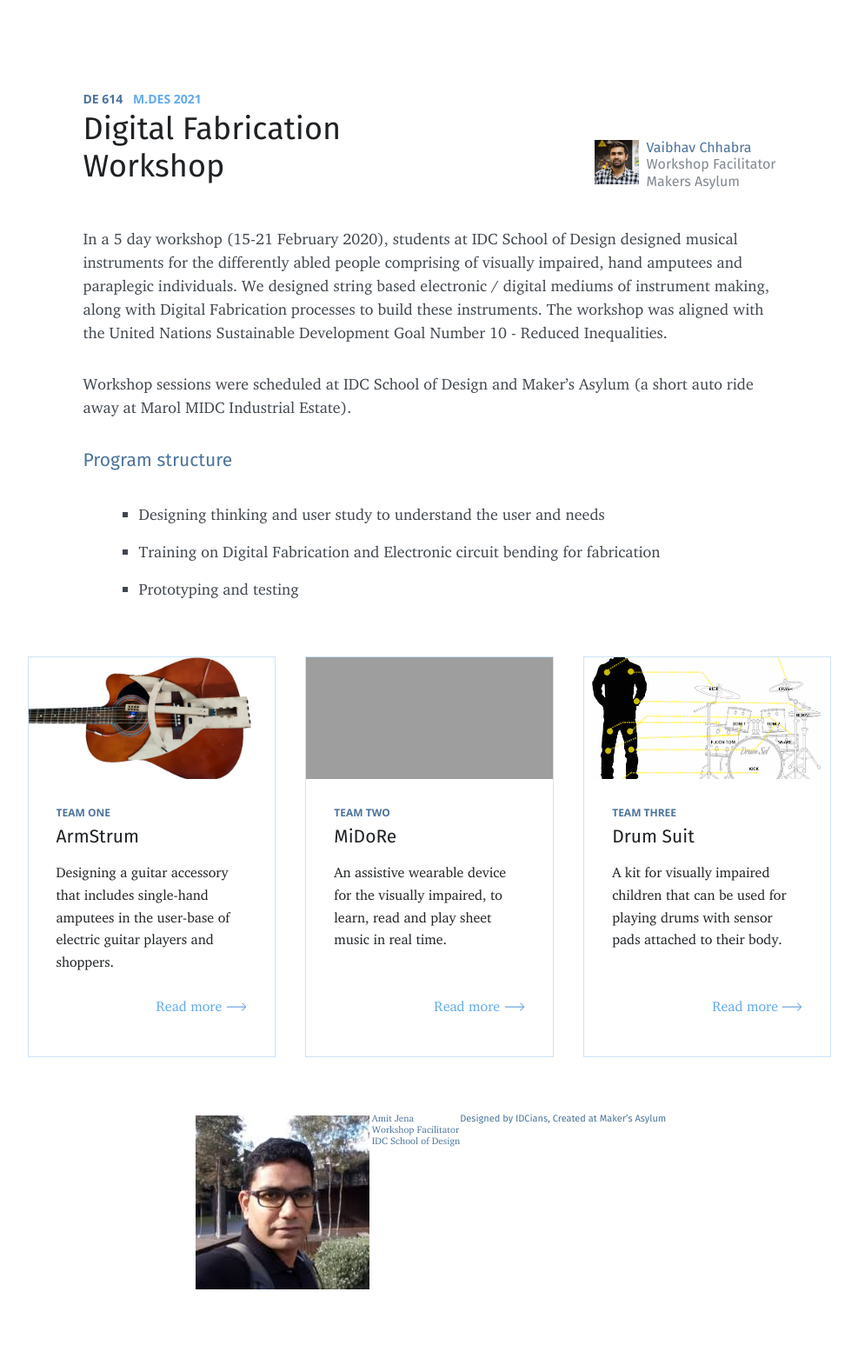
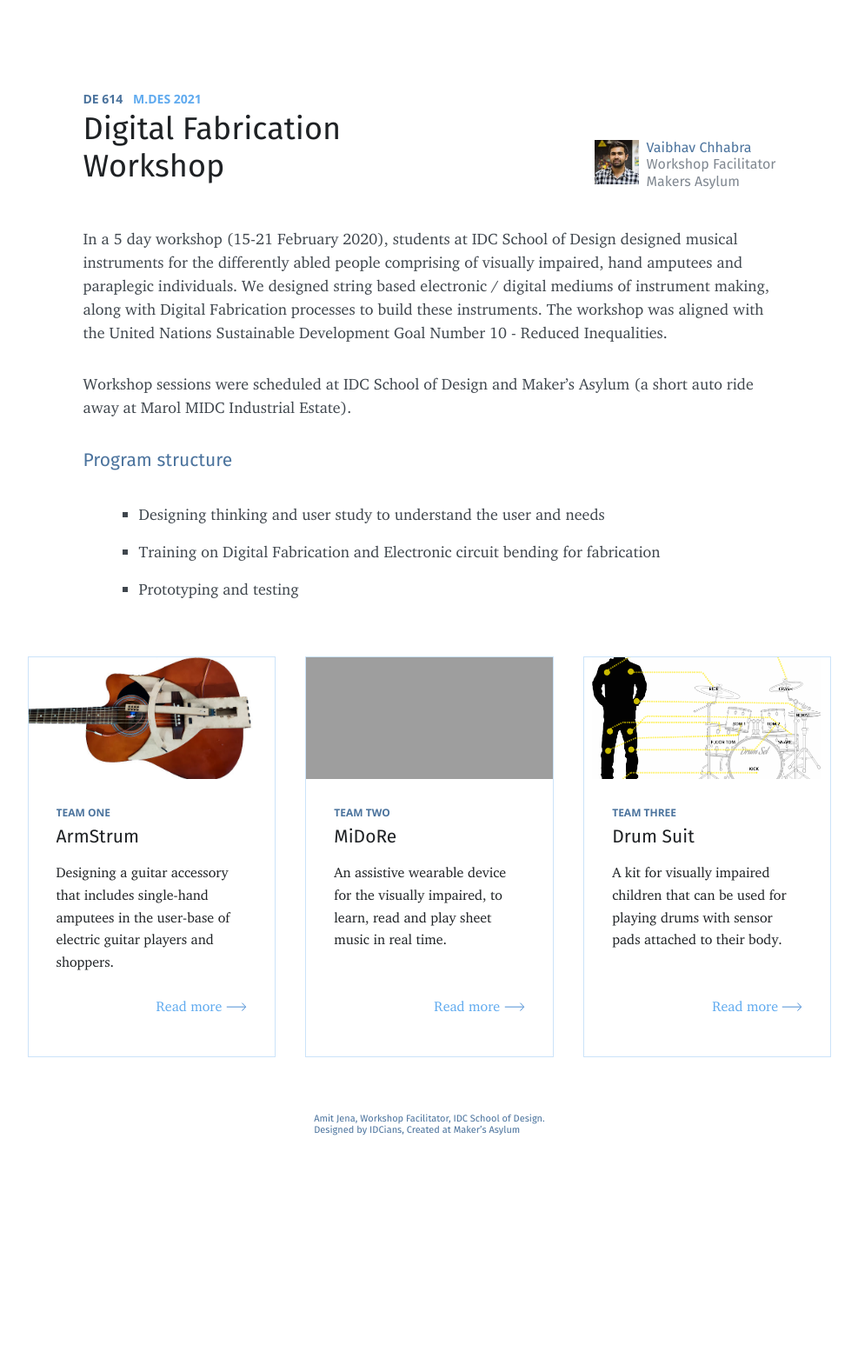
Before and after one commit to amitjenaiitbm/ma-dfworkshop, a Jekyll site: the page built from index.md, in a window 1280 px wide. Shown: the whole page at 87% size, without its empty margins (146-1133 px from the left). Built offline with Jekyll 4.4.1, drawn with Linux system fonts in a browser that asks for light colours; nearby versions of some CDN libraries; after the commit the page ends 1370 px from its top, so only the background shows below that.

Commit message:
Update default.html

```diff
--- a/_layouts/default.html
+++ b/_layouts/default.html
@@ -64,13 +64,8 @@ title: Digital Fabrication Workshop
         </div>
 
         <section class="footer">
-
-            <div class="img">
-                    <img src="{{site.baseurl}}img/amit.jpeg" alt="">
-            </div>
-            <div class="name">Amit Jena<br><span>Workshop Facilitator<br>IDC School of Design</span></div>
-
             <div class="made fs">
+                Amit Jena, <span>Workshop Facilitator, IDC School of Design.</span><br>
                 Designed by IDCians, Created at Maker’s Asylum
             </div>
         </section>
```
